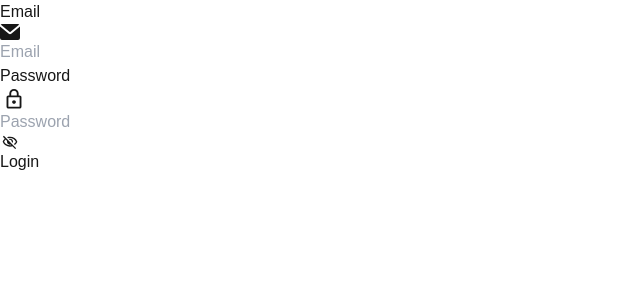
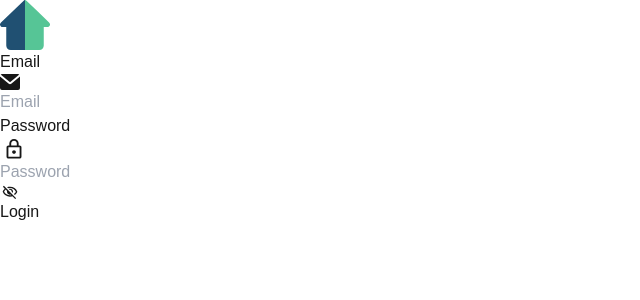
Before and after one commit to MicVillacarlos/eleven-v-v2, a Next.js app: page /login in a window 1280 px wide. Shown: the top 300 px of the page, without its empty margins (0-640 px from the left). Built offline with nearby package versions, Linux system fonts and the light colour scheme; no server answers.

Commit message:
Toast improvement

```diff
--- a/src/app/admin/settings/UpdatePasswordForm.tsx
+++ b/src/app/admin/settings/UpdatePasswordForm.tsx
@@ -118,7 +118,7 @@ const UpdatePasswordForm: React.FC = () => {
         old_password
       );
       if (response.success) {
-        showToast("Password successfully updated.", "success");
+        showToast("Password successfully updated.", "success", 5);
         // Clear input fields
         setFormData({
           old_password: "",
@@ -130,7 +130,7 @@ const UpdatePasswordForm: React.FC = () => {
         dispatch({ type: "NEW_PASSWORD_ERROR", payload: "" });
         dispatch({ type: "CONFIRM_PASSWORD_ERROR", payload: "" });
       } else {
-        showToast(response.message, "danger");
+        showToast(response.message, "danger",5);
         dispatch({ type: "CONFIRM_PASSWORD_ERROR", payload: response.message });
       }
     }
--- a/src/app/components/Atoms/toasts/Toast.tsx
+++ b/src/app/components/Atoms/toasts/Toast.tsx
@@ -2,6 +2,7 @@ import React from "react";
 import { CheckIcon } from "../../svg/CheckIcon";
 import CloseIcon from "../../svg/CloseIcon";
 import { WarningIcon } from "../../svg/WarningIcon";
+import { capitalizeFirstLetter } from "../../../helpers/helpers";
 
 interface ToastProps {
   message: string;
@@ -15,9 +16,9 @@ const Toast = ({ message, type, isShow }: ToastProps) => {
       case "success":
         return <CheckIcon color="white" />;
       case "danger":
-        return <CloseIcon size={15} className="text-white" />;
+        return <CloseIcon size={12} className="text-white" />;
       case "warning":
-        return <WarningIcon color="white" />;
+        return <WarningIcon size={20} color="white" />;
       default:
         return null;
     }
@@ -31,24 +32,30 @@ const Toast = ({ message, type, isShow }: ToastProps) => {
   };
 
   const iconBgClasses = {
-    success: "bg-green-400 text-white",
-    danger: "bg-red-400 text-white",
-    warning: "bg-orange-400 text-white",
+    success: "bg-green-500 text-white",
+    danger: "bg-red-500 text-white",
+    warning: "bg-orange-500 text-white",
     "": "",
   };
 
   return isShow ? (
     <div
       id={`toast-${type}`}
-      className={`fixed top-4 right-4 z-50 flex items-center w-full max-w-xs p-4 mb-4 rounded-lg shadow-lg ${toastClasses[type]}`}
+      className={`fixed top-4 right-4 z-50 flex flex-col w-full max-w-xs p-4 mb-4 rounded-lg shadow-lg ${toastClasses[type]}`}
       role="alert"
     >
-      <div
-        className={`inline-flex items-center justify-center shrink-0 w-8 h-8 rounded-lg ${iconBgClasses[type]}`}
-      >
-        {icon}
+      <div className="flex items-center">
+        <div
+          className={`inline-flex items-center justify-center shrink-0 w-6 h-6 rounded-lg ${iconBgClasses[type]}`}
+        >
+          {icon}
+        </div>
+        <div className="ms-3 text-sm font-normal font-semibold">
+          {type === "danger" ? "Error" : capitalizeFirstLetter(type)}
+        </div>
       </div>
-      <div className="ms-3 text-sm font-normal">{message}</div>
+      <hr className={`h-px my-3 ${iconBgClasses[type]} border-0`}></hr>
+      <div className="text-sm font-normal mx-1">{message}</div>
     </div>
   ) : null;
 };
--- /dev/null
+++ b/src/app/components/svg/LogoIcon.tsx
@@ -0,0 +1,30 @@
+import { FC } from "react";
+import { IconProps } from "./type";
+
+export const LogoIcon: FC<IconProps> = ({ size = 20 }) => {
+  return (
+    <svg
+      width={size}
+      height={size}
+      viewBox="0 0 81 81"
+      fill="none"
+      xmlns="http://www.w3.org/2000/svg"
+    >
+      <g clipPath="url(#clip0_8_6)">
+        <path
+          d="M39.8638 0C39.2263 0.490969 38.5353 0.928487 37.9572 1.48083C25.8444 13.0688 13.7369 24.6633 1.63472 36.2644C0.383446 37.4621 -0.283767 38.838 0.112205 40.5782C0.301112 41.492 0.796408 42.314 1.51612 42.908C2.23583 43.502 3.13681 43.8325 4.06994 43.8447C5.78252 43.8883 7.4951 43.8586 9.21758 43.8625H10.1362V44.888C10.1362 54.5094 10.1362 64.1309 10.1362 73.7523C10.1362 78.1829 12.9635 81 17.4083 81H40.4994V0H39.8638Z"
+          fill="#205072"
+        />
+        <path
+          d="M78.6836 35.6091C66.7384 24.1848 54.8025 12.7533 42.8758 1.31453C42.3531 0.815643 41.7196 0.435537 41.1375 0H40.5V81H63.5772C68.0695 81 70.873 78.1928 70.875 73.6988V43.8665H73.5874C74.615 43.8665 75.6425 43.8784 76.6701 43.8665C78.7251 43.8348 80.1704 42.7757 80.8278 40.8455C80.8767 40.7298 80.9329 40.6174 80.996 40.5089V38.9251C80.6298 37.5314 79.6874 36.5673 78.6836 35.6091Z"
+          fill="#56C596"
+        />
+      </g>
+      <defs>
+        <clipPath id="clip0_8_6">
+          <rect width="81" height="81" fill="white" />
+        </clipPath>
+      </defs>
+    </svg>
+  );
+};
--- a/src/app/helpers/helpers.ts
+++ b/src/app/helpers/helpers.ts
@@ -20,3 +20,8 @@ export const moneyFormat = (number: number) => {
     maximumFractionDigits: 2,
   })}`;
 };
+
+export const capitalizeFirstLetter = (str: string): string => {
+  if (!str) return "";
+  return str.charAt(0).toUpperCase() + str.slice(1);
+}
--- a/src/app/components/Organisms/forms/LoginFormComponent.tsx
+++ b/src/app/login/LoginFormComponent.tsx
@@ -1,14 +1,15 @@
 "use client";
 import React, { useState } from "react";
-import { MailIcon } from "../../svg/MailIcon";
-import { loginUser } from "../../../../lib/admin/api/auth/auth";
+import { MailIcon } from "../components/svg/MailIcon";
+import { loginUser } from "../../lib/admin/api/auth/auth";
 import { useRouter } from "next/navigation";
 import Cookies from "js-cookie";
-import { LockIcon } from "../../svg/LockIcon";
-import { EyeOffIcon } from "../../svg/EyeOffIcon";
-import { EyeOnIcon } from "../../svg/EyeOnIcon";
-import PrimaryButton from "../../Atoms/buttons/PrimaryButton";
-import { useToastContext } from "../../../utils/providers/ToastProvider";
+import { LockIcon } from "../components/svg/LockIcon";
+import { EyeOffIcon } from "../components/svg/EyeOffIcon";
+import { EyeOnIcon } from "../components/svg/EyeOnIcon";
+import PrimaryButton from "../components/Atoms/buttons/PrimaryButton";
+import { useToastContext } from "../utils/providers/ToastProvider";
+import { LogoIcon } from "../components/svg/LogoIcon";
 
 const LoginPageFormComponent = () => {
   const [email, setEmail] = useState<string>("");
@@ -43,6 +44,9 @@ const LoginPageFormComponent = () => {
         <div className="w-[500px] mx-auto p-6 border border-gray-200 rounded-xl shadow-lg">
           <form onSubmit={handleSubmit}>
             {/* Email Field */}
+            <div className="flex w-full justify-center p-5 mb-5">
+              <LogoIcon size={50} />
+            </div>
             <label
               htmlFor="email"
               className="block mb-2 text-sm font-medium text-gray-900"
--- a/src/app/login/page.tsx
+++ b/src/app/login/page.tsx
@@ -1,11 +1,10 @@
 import React from "react";
-import LoginPageFormComponent from "../components/Organisms/forms/LoginFormComponent";
-
+import LoginPageFormComponent from "./LoginFormComponent";
 
 const Login = () => {
   return (
     <div className="bg-white h-screen">
-      <LoginPageFormComponent/>
+      <LoginPageFormComponent />
     </div>
   );
 };
--- a/src/app/utils/providers/ToastProvider.tsx
+++ b/src/app/utils/providers/ToastProvider.tsx
@@ -10,7 +10,7 @@ interface ToastProps {
 }
 
 interface ToastContextProps {
-  showToast: (message: string, type: "success" | "danger" | "warning") => void;
+  showToast: (message: string, type: "success" | "danger" | "warning", seconds?: number) => void;
 }
 
 const ToastContext = createContext<ToastContextProps | undefined>(undefined);
@@ -23,12 +23,12 @@ export const ToastProvider = ({ children }: { children: React.ReactNode }) => {
   });
 
   const showToast = useCallback(
-    (message: string, type: "success" | "danger" | "warning") => {
+    (message: string, type: "success" | "danger" | "warning", seconds: number = 3) => {
       setToast({ message, type, isShow: true });
 
       setTimeout(() => {
         setToast((prev) => ({ ...prev, isShow: false }));
-      }, 3000);
+      }, seconds * 1000);
     },
     []
   );
```
Also changed, not shown: src/app/components/svg/AddIcon.tsx (line endings or trailing spaces).
